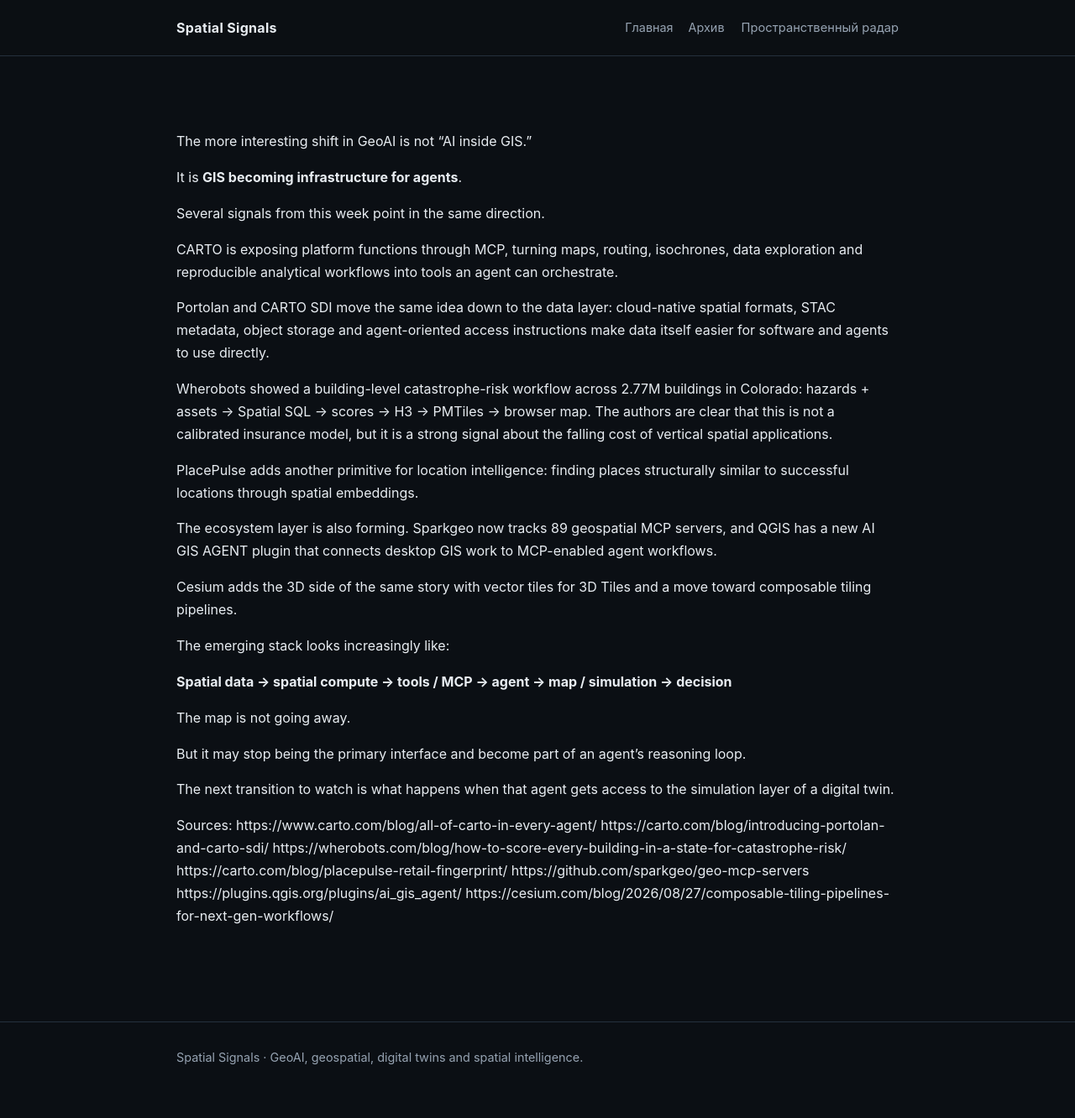
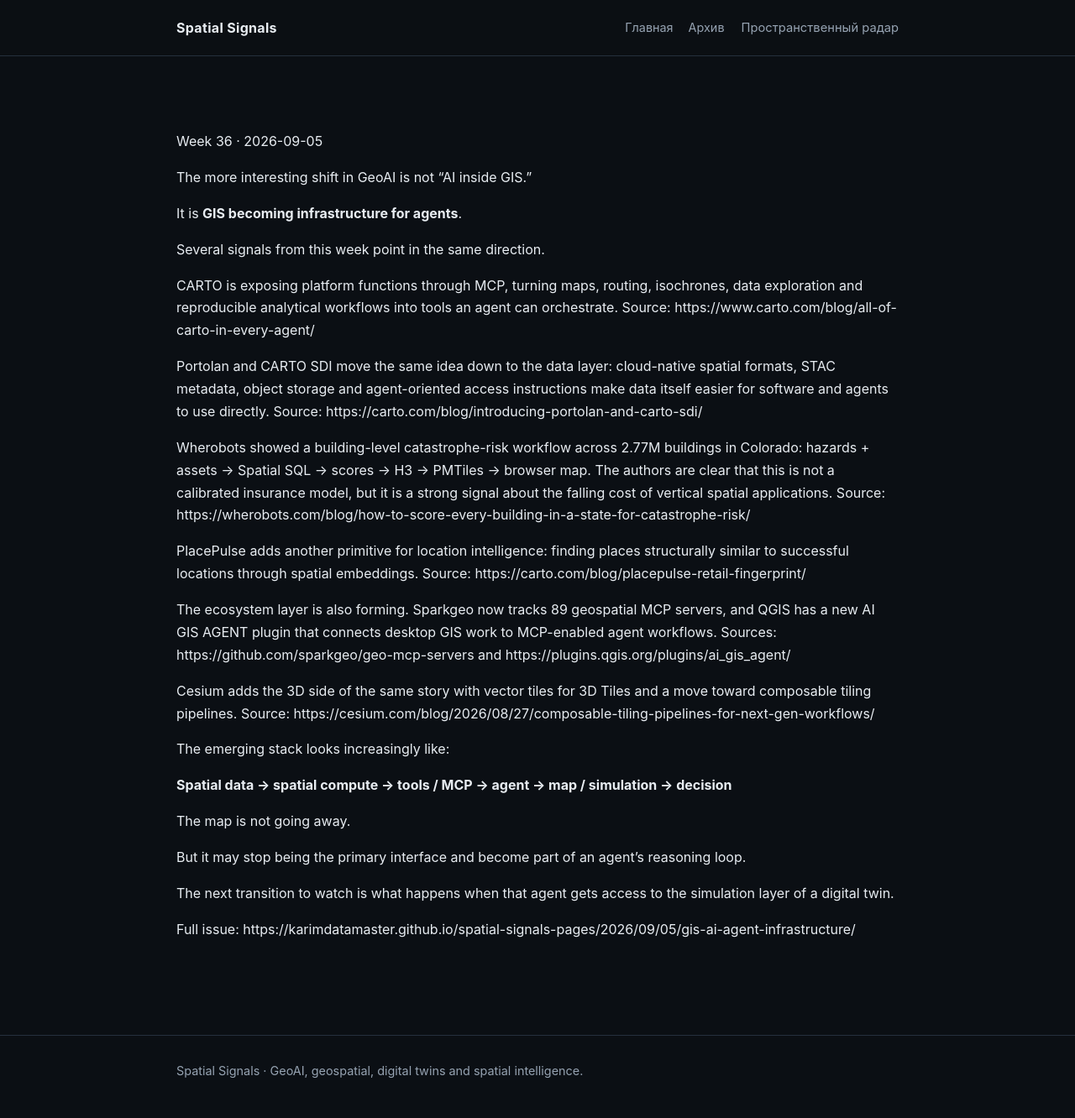
Before and after one commit to KarimDataMaster/spatial-signals-pages, a Jekyll site: the page built from published/2026-09-05/linkedin.md, in a window 1280 px wide. Shown: the whole page at 84% size. Built offline with Jekyll 4.4.1, drawn with Linux system fonts in a browser that asks for light colours; our own code applies the rules of GitHub Pages for plain Markdown files.

Commit message:
Publish approved Spatial Signals issue

```diff
--- a/published/2026-09-05/linkedin.md
+++ b/published/2026-09-05/linkedin.md
@@ -1,3 +1,5 @@
+Week 36 · 2026-09-05
+
 The more interesting shift in GeoAI is not "AI inside GIS."
 
 It is **GIS becoming infrastructure for agents**.
@@ -5,16 +7,22 @@ It is **GIS becoming infrastructure for agents**.
 Several signals from this week point in the same direction.
 
 CARTO is exposing platform functions through MCP, turning maps, routing, isochrones, data exploration and reproducible analytical workflows into tools an agent can orchestrate.
+Source: https://www.carto.com/blog/all-of-carto-in-every-agent/
 
 Portolan and CARTO SDI move the same idea down to the data layer: cloud-native spatial formats, STAC metadata, object storage and agent-oriented access instructions make data itself easier for software and agents to use directly.
+Source: https://carto.com/blog/introducing-portolan-and-carto-sdi/
 
 Wherobots showed a building-level catastrophe-risk workflow across 2.77M buildings in Colorado: hazards + assets -> Spatial SQL -> scores -> H3 -> PMTiles -> browser map. The authors are clear that this is not a calibrated insurance model, but it is a strong signal about the falling cost of vertical spatial applications.
+Source: https://wherobots.com/blog/how-to-score-every-building-in-a-state-for-catastrophe-risk/
 
 PlacePulse adds another primitive for location intelligence: finding places structurally similar to successful locations through spatial embeddings.
+Source: https://carto.com/blog/placepulse-retail-fingerprint/
 
 The ecosystem layer is also forming. Sparkgeo now tracks 89 geospatial MCP servers, and QGIS has a new AI GIS AGENT plugin that connects desktop GIS work to MCP-enabled agent workflows.
+Sources: https://github.com/sparkgeo/geo-mcp-servers and https://plugins.qgis.org/plugins/ai_gis_agent/
 
 Cesium adds the 3D side of the same story with vector tiles for 3D Tiles and a move toward composable tiling pipelines.
+Source: https://cesium.com/blog/2026/08/27/composable-tiling-pipelines-for-next-gen-workflows/
 
 The emerging stack looks increasingly like:
 
@@ -26,11 +34,5 @@ But it may stop being the primary interface and become part of an agent's reason
 
 The next transition to watch is what happens when that agent gets access to the simulation layer of a digital twin.
 
-Sources:
-https://www.carto.com/blog/all-of-carto-in-every-agent/
-https://carto.com/blog/introducing-portolan-and-carto-sdi/
-https://wherobots.com/blog/how-to-score-every-building-in-a-state-for-catastrophe-risk/
-https://carto.com/blog/placepulse-retail-fingerprint/
-https://github.com/sparkgeo/geo-mcp-servers
-https://plugins.qgis.org/plugins/ai_gis_agent/
-https://cesium.com/blog/2026/08/27/composable-tiling-pipelines-for-next-gen-workflows/
+Full issue:
+https://karimdatamaster.github.io/spatial-signals-pages/2026/09/05/gis-ai-agent-infrastructure/
```
Also changed, not shown: published/2026-09-05/telegram.md (+10 -8 lines).
